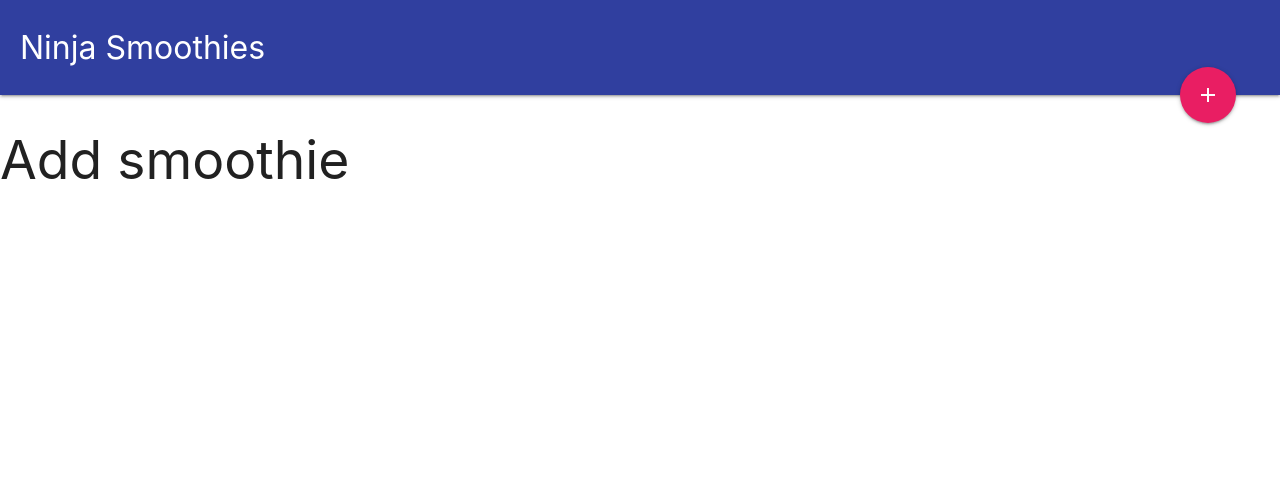
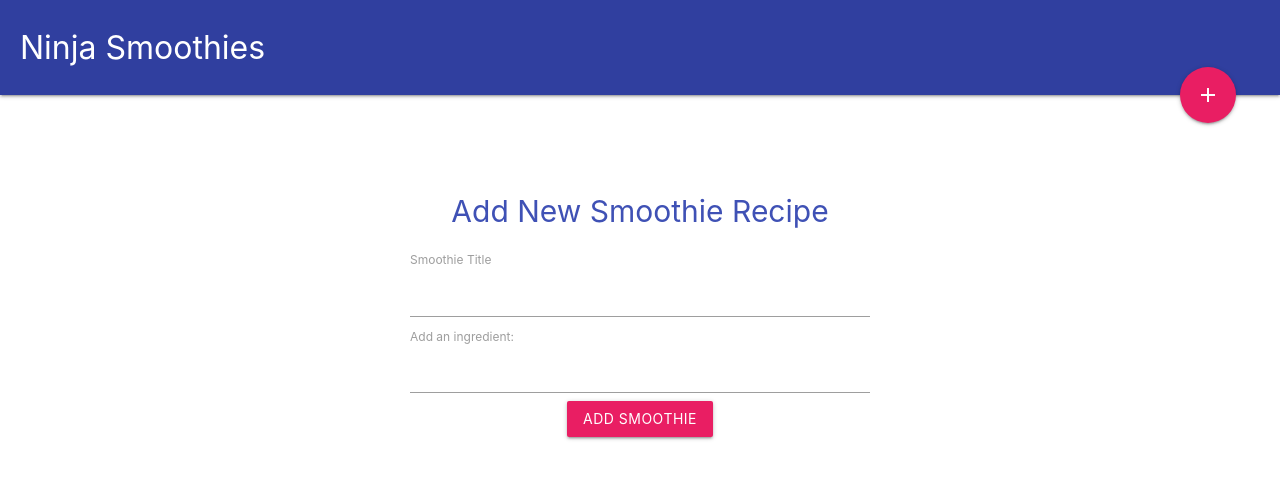
Before and after one commit to kubak7/ninja-smoothies, a Vue app: page /#/add-smoothie in a window 1280 px wide. Shown: the top 478 px of the page. Built offline with nearby package versions, Linux system fonts and the light colour scheme.

Commit message:
Adding ingredients to AddSmoothie

```diff
--- a/src/components/AddSmoothie.vue
+++ b/src/components/AddSmoothie.vue
@@ -1,5 +1,21 @@
 <template>
-  <h2>Add smoothie</h2>
+  <div class="add-smoothie container">
+    <h2 class="center-align indigo-text">Add New Smoothie Recipe</h2>
+    <form @submit.prevent="AddSmoothie">
+      <div class="field title">
+        <label for="title">Smoothie Title</label>
+        <input type="text" name="title" v-model="title">
+      </div>
+      <div class="field add-ingredient">
+        <label for="add-ingredient">Add an ingredient:</label>
+        <input type="text" name="add-ingredient" @keydown.tab.prevent="addIng" v-model="another">
+      </div>
+      <div class="field center-align">
+        <p v-if="feedback" class="red-text">{{ feedback }}</p>
+        <button class="btn pink">Add Smoothie</button>
+      </div>
+    </form>
+  </div>
 </template>
 
 <script>
@@ -7,12 +23,43 @@
         name: "AddSmoothie",
         data(){
           return {
-
+            title: null,
+            another: null,
+            ingredients: [],
+            feedback: null
+          }
+        },
+        methods: {
+          AddSmoothie(){
+            console.log(this.title, this.ingredients);
+          },
+          addIng(){
+             if(this.another){
+               this.ingredients.push(this.another)
+               this.another = null
+               this.feedback = null
+             } else {
+               this.feedback = 'You must enter a value to add an ingredient'
+             }
           }
         }
     }
 </script>
 
-<style scoped>
+<style>
+
+  .add-smoothie{
+    margin-top: 60px;
+    padding: 20px;
+    max-width: 500px;
+  }
+  .add-smoothie h2{
+    font-size: 2em;
+    margin: 20px auto;
+  }
+
+  .add-smoothie.field{
+    margin: 20px auto;
+  }
 
 </style>
```
